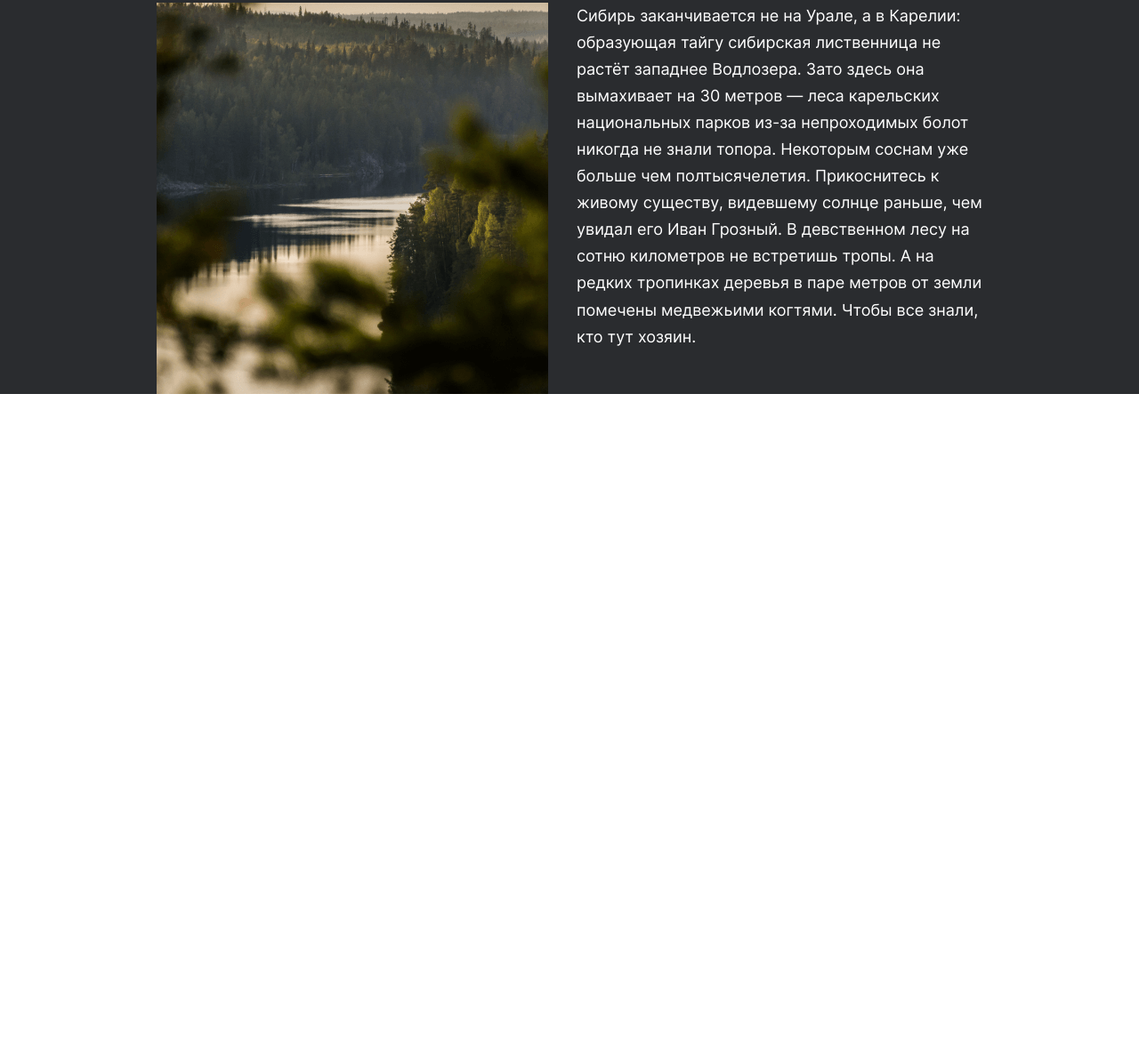
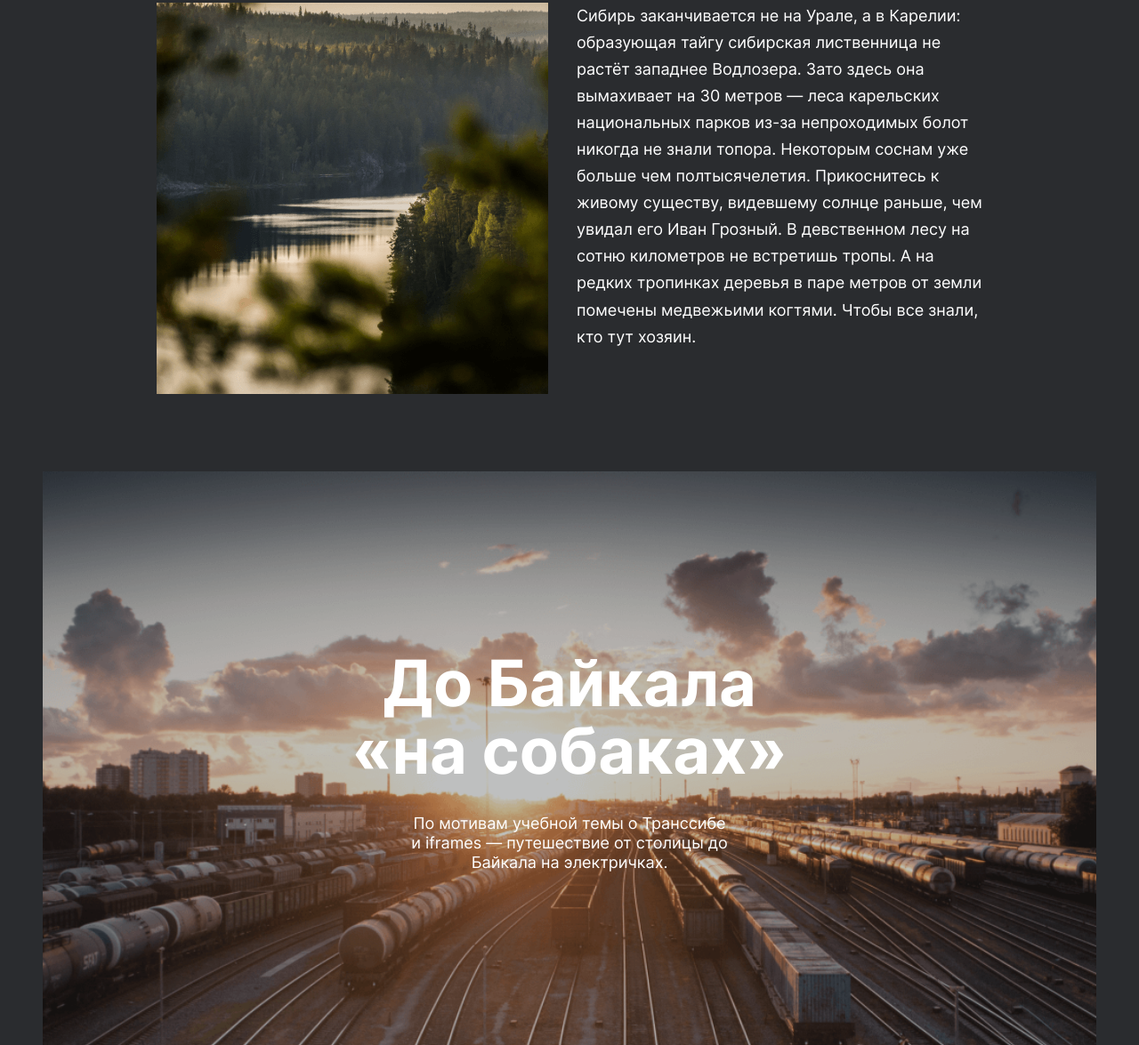
Before and after one commit to leskezz/russian-travel, a plain HTML site: page index.html in a window 1280 px wide. Shown: the part 5589-6764 px from the top of the page at 89% size. Before the commit the page ends 6032 px from the top, so only its background shows below. Drawn offline with Linux system fonts and the light colour scheme.

Commit message:
Added block cover

```diff
--- /dev/null
+++ b/blocks/cover/__link/cover__link.css
@@ -0,0 +1,29 @@
+.cover__link {
+    position: relative;
+    display: block;
+    max-width: 1184px;
+    background-image: url(../../../images/cover__background.png);
+    background-size: cover;
+    background-position: center center;
+    text-decoration: none;
+    min-height: 645px;
+    z-index: 1;
+    margin: 0 auto;
+    color: #FFFFFF;
+}
+
+.cover__link:before {
+    content: "";
+    position: absolute;
+    top: 0;
+    bottom: 0;
+    left: 0;
+    right: 0;
+    background: #2A2C2F;
+    opacity: 0.3;
+    z-index: -1;
+}
+
+.cover__link:hover.cover__link:before {
+    opacity: 0.8;
+}
--- /dev/null
+++ b/blocks/cover/cover.css
@@ -0,0 +1,7 @@
+@import url(./__link/cover__link.css);
+@import url(./__title/cover__title.css);
+@import url(./__subtitle/cover__subtitle.css);
+
+.cover {
+    padding-top: 87px;
+}
--- /dev/null
+++ b/blocks/flex-rows/__subtitle/flex-rows__subtitle.css
@@ -0,0 +1,9 @@
+.flex-rows__subtitle {
+    max-width: 360px;
+    font-style: normal;
+    font-weight: normal;
+    font-size: 18px;
+    line-height: 1.22;
+    text-align: center;
+    margin: 0;
+}
--- /dev/null
+++ b/blocks/flex-rows/__title/flex-rows__title.css
@@ -0,0 +1,9 @@
+.flex-rows__title {
+    max-width: 560px;
+    font-style: normal;
+    font-weight: 900;
+    font-size: 72px;
+    line-height: 1.06;
+    text-align: center;
+    margin: 200px 0 32px;
+}
--- /dev/null
+++ b/blocks/flex-rows/flex-rows.css
@@ -0,0 +1,10 @@
+@import url(./__subtitle/flex-rows__subtitle.css);
+@import url(./__title/flex-rows__title.css);
+
+.flex-rows {
+    width: 560px;
+    display: flex;
+    flex-direction: column;
+    margin: 0 auto 0;
+    align-items: center;
+}
--- a/index.html
+++ b/index.html
@@ -253,6 +253,17 @@
 
             </section>
 
+            <section class="cover">
+
+                <a href="https://stampsy.com/na-elektrichkakh-do-baikala" class="cover__link">
+                    <div class="flex-rows">
+                        <h3 class="flex-rows__title">До Байкала «на собаках»</h3>
+                        <p class="flex-rows__subtitle">По мотивам учебной темы о Транссибе и iframes — путешествие от столицы до Байкала на электричках.</p>
+                    </div>
+                </a>
+
+            </section>
+
         </main>
 
         <footer class="footer">
--- a/pages/index.css
+++ b/pages/index.css
@@ -8,3 +8,5 @@
 @import url(../blocks/photo-grid/photo-grid.css);
 @import url(../blocks/places/places.css);
 @import url(../blocks/place/place.css);
+@import url(../blocks/cover/cover.css);
+@import url(../blocks/flex-rows/flex-rows.css);
```
Also changed, not shown: images/cover__background.png (added), 2 other files.
